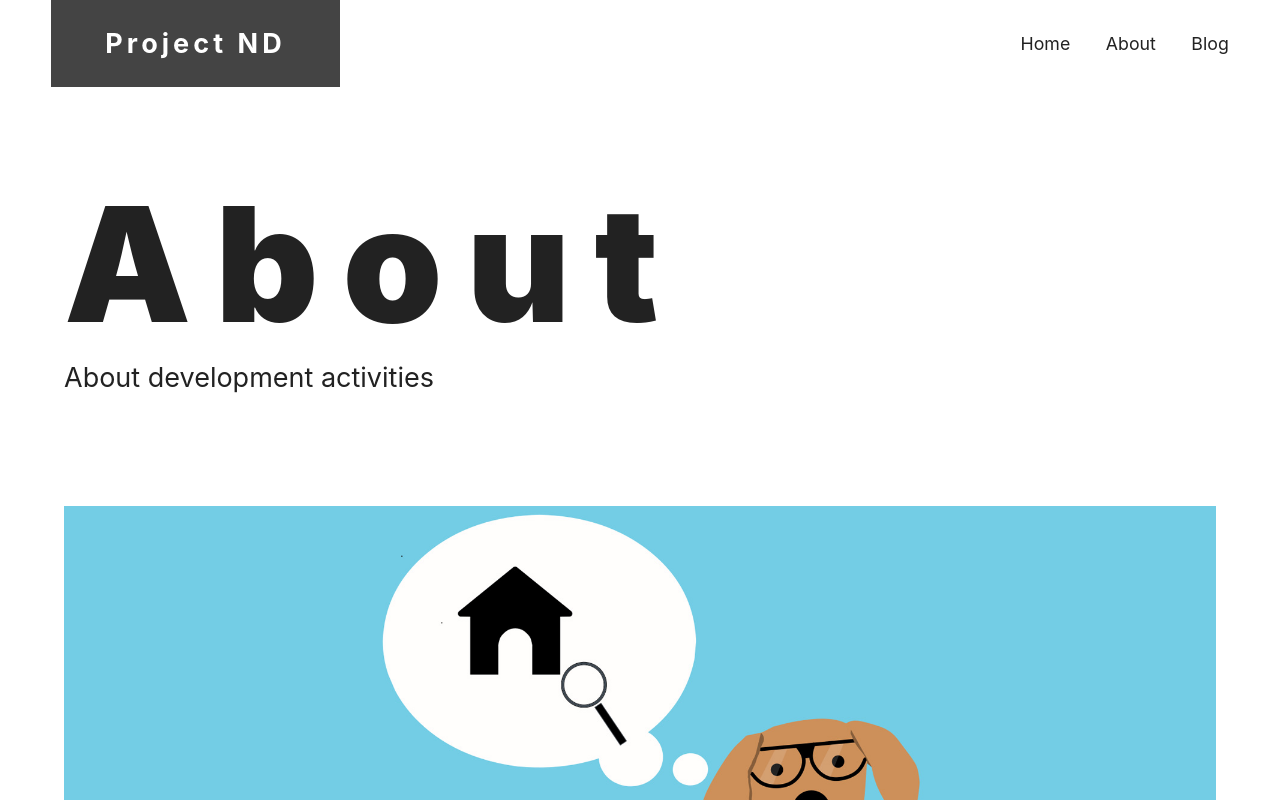
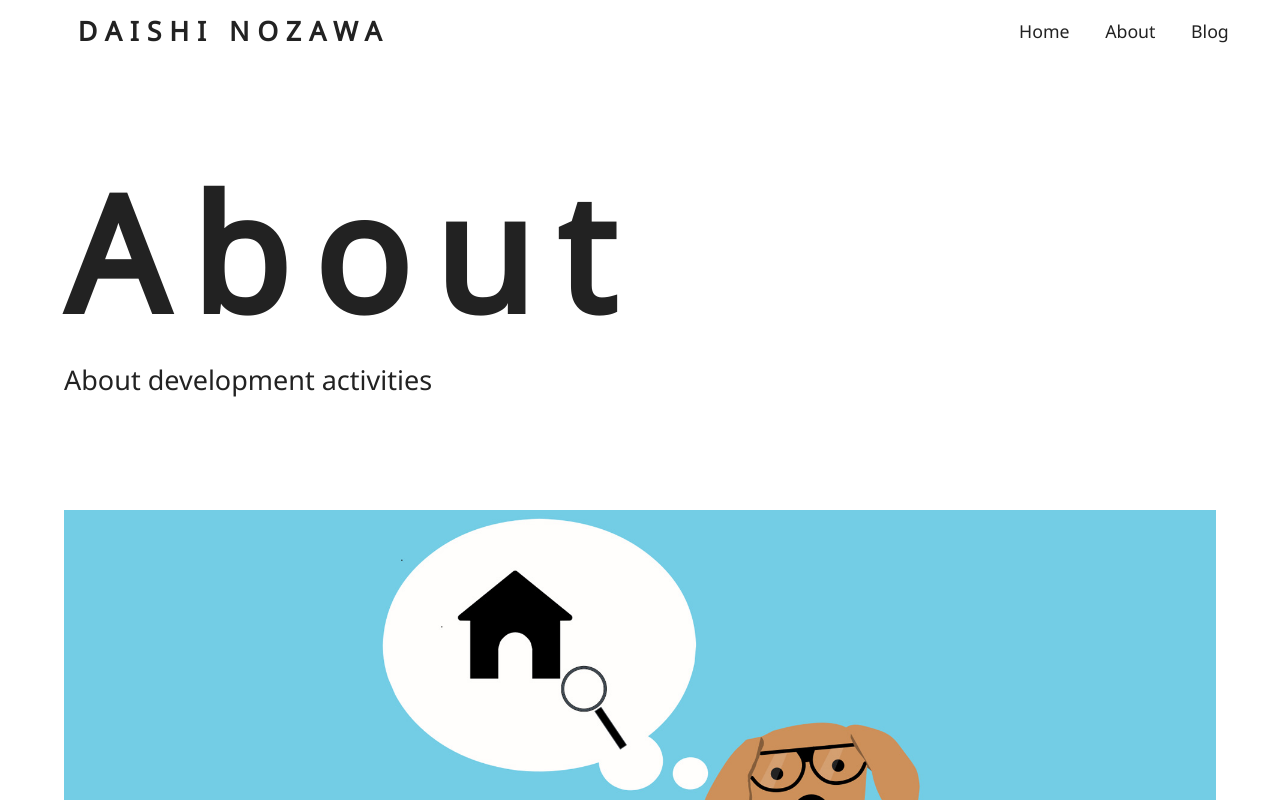
Before and after one commit to NozawaDaishi/nd-website, a Next.js app: page /about in a window 1280 px wide. Shown: the top 800 px of the page. Built offline with nearby package versions, Linux system fonts and the light colour scheme; no server answers.

Commit message:
ヘッダーロゴのデザイン修正、google fontsの導入

```diff
--- a/components/header.js
+++ b/components/header.js
@@ -8,7 +8,7 @@
     <header>
       <Container large>
         <div className={styles.flexContainer}>
-          <Logo boxOn />
+          <Logo />
           <Nav />
         </div>
       </Container>
--- a/components/logo.js
+++ b/components/logo.js
@@ -4,7 +4,7 @@
 export default function Logo({ boxOn = false }) {
   return (
     <Link href="/">
-      <a className={boxOn ? styles.box : styles.basic}>Project ND</a>
+      <a className={boxOn ? styles.box : styles.basic}>DAISHI NOZAWA</a>
     </Link>
   )
 }
--- a/next.config.js
+++ b/next.config.js
@@ -5,6 +5,9 @@
   images: {
     domains: ['images.microcms-assets.io'],
   },
+  experimental: {
+    optimizeFonts: true,
+  },
 }
 
 module.exports = nextConfig
--- a/pages/_document.js
+++ b/pages/_document.js
@@ -6,7 +6,11 @@
 export default function Document() {
   return (
     <Html lang={siteLang}>
-      <Head />
+      <Head>
+        <link rel="preconnect" href="https://fonts.googleapis.com" />
+        <link rel="preconnect" href="https://fonts.gstatic.com" crossorigin />
+        <link href="https://fonts.googleapis.com/css2?family=Noto+Sans&display=swap" rel="stylesheet" />
+      </Head>
       <body>
         <Main />
         <NextScript />
--- a/styles/globals.css
+++ b/styles/globals.css
@@ -29,7 +29,7 @@
 /* 基本設定 */
 body {
   color: var(--black);
-  font-family: -apple-system, BlinkMacSystemFont, 'Segoe UI', Helvetica, Arial, sans-serif;
+  font-family: 'Noto Sans', -apple-system, BlinkMacSystemFont, 'Segoe UI', Helvetica, Arial, sans-serif;
   font-size: var(--body);
 }
 
--- a/styles/logo.module.css
+++ b/styles/logo.module.css
@@ -1,7 +1,8 @@
 .basic {
   font-size: var(--heading2);
   font-weight: 700;
-  letter-spacing: 0.15em;
+  letter-spacing: 0.3em;
+  margin: 0.5em 1em;
 }
 
 .box {
```
